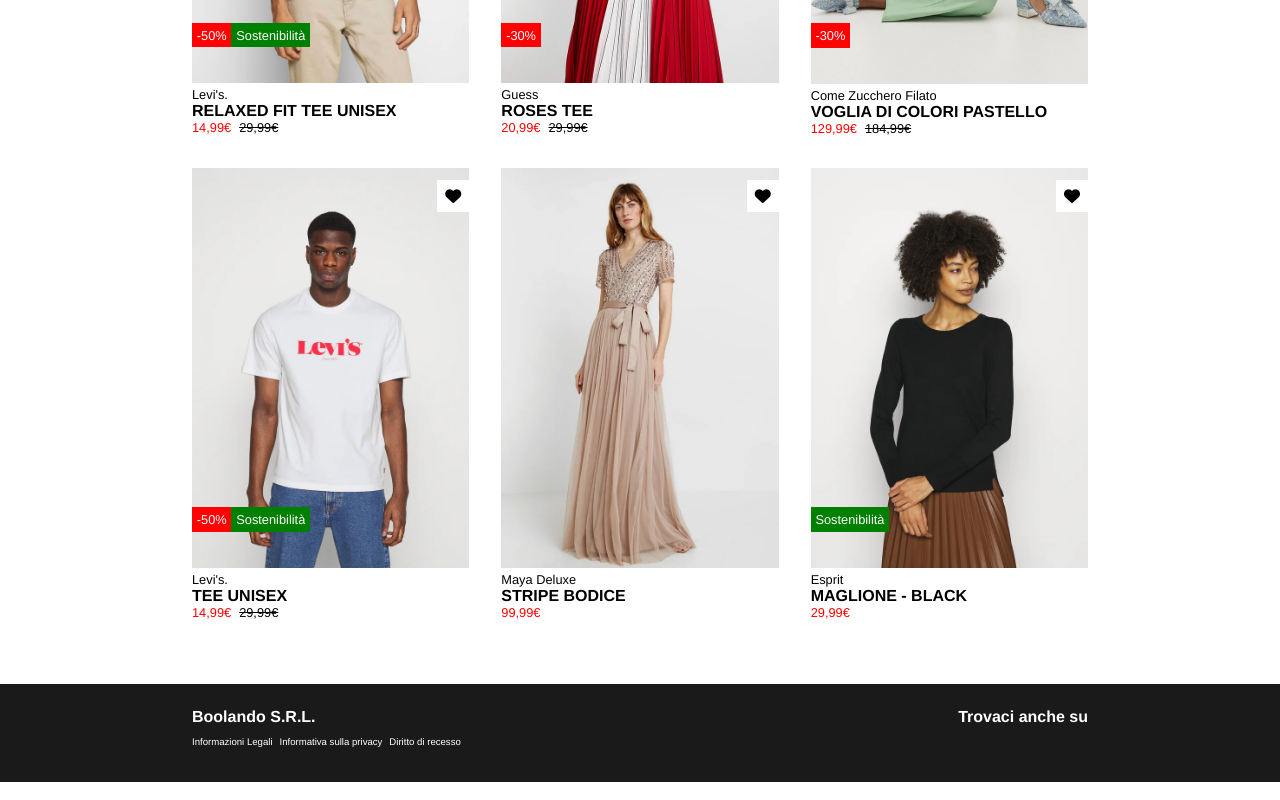
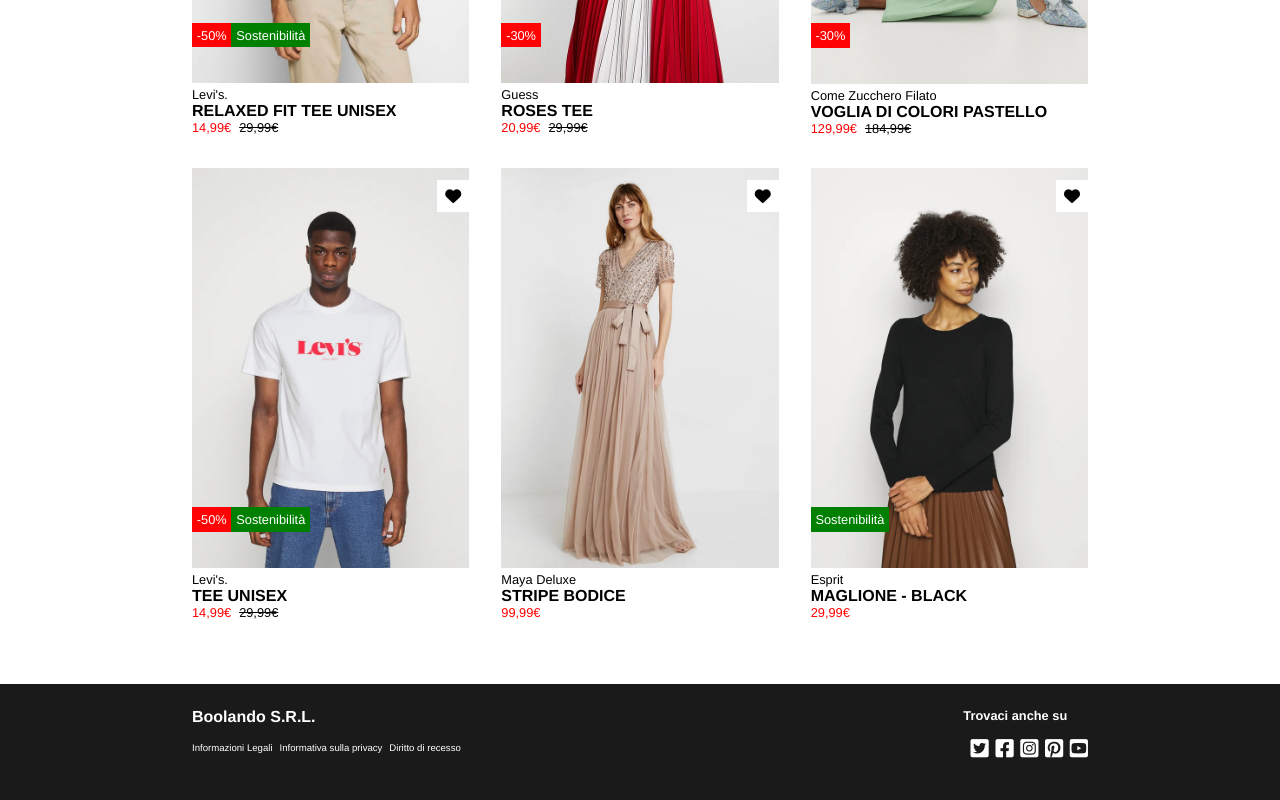
Before and after one commit to CarloFanelli/html-css-boolando, a plain HTML site: page index.html in a window 1280 px wide. Shown: the part 425-1225 px from the top of the page. Drawn offline with Linux system fonts and the light colour scheme.

Commit message:
add footer section

```diff
--- a/css/style.css
+++ b/css/style.css
@@ -26,7 +26,6 @@ h4 {
 h5 {
     font-size: 0.6rem;
     font-weight: 200;
-    line-height: 2rem;
 }
 
 .item {
@@ -226,8 +225,13 @@ footer{
     padding: 1.5rem 0;
 }
 
-footer .info, footer .icons{
+footer .info{
     width: 30%;
+}
+
+footer .social{
+    width: 40%;
+    text-align: end;
 }
 
 footer .container{
@@ -236,6 +240,21 @@ footer .container{
 
 .legals{
     justify-content: space-between;
+    padding: 1rem 0;
+}
+
+.social>h4{
+    font-weight: 600;
+    padding-right: 1.3rem ;
+}
+
+.icons{
+    padding: 1rem 0;
+}
+.icons>.fa-brands {
+    font-weight: 400;
+    font-size: 1.3rem;
+    width: 1.3rem;
 }
 
 /* #endsection footer */
--- a/index.html
+++ b/index.html
@@ -189,9 +189,13 @@
                         <h5>Diritto di recesso</h5>
                     </div></div>
                 <div class="social">
-                    <h3>Trovaci anche su</h3>
+                    <h4>Trovaci anche su</h4>
                     <div class="icons">
-
+                        <i class="fa-brands fa-square-twitter"></i>
+                        <i class="fa-brands fa-square-facebook"></i>
+                        <i class="fa-brands fa-square-instagram"></i>
+                        <i class="fa-brands fa-square-pinterest"></i>
+                        <i class="fa-brands fa-square-youtube"></i>
                     </div>
                 </div>
             </div>
```
